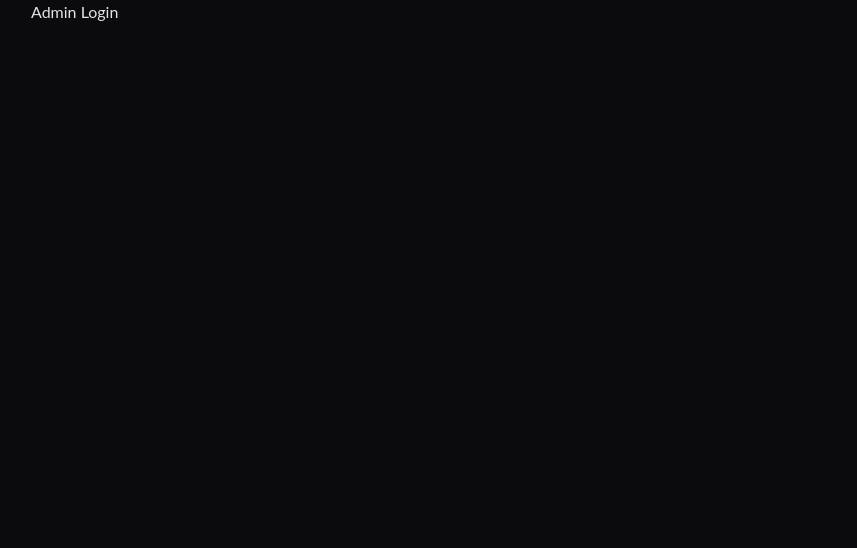
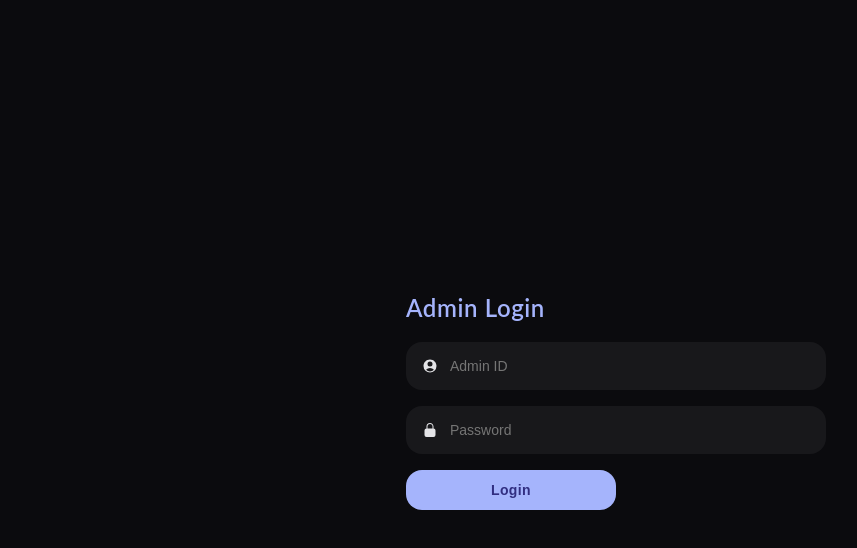
Before and after one commit to nyxfor13days/daVinci, a React (Vite) app: page /admin in a window 1280 px wide. Shown: the top 548 px of the page, without its empty margins (24-881 px from the left). Built offline with nearby package versions, Linux system fonts and the light colour scheme.

Commit message:
Created form for admin login

```diff
--- a/package.json
+++ b/package.json
@@ -13,7 +13,9 @@
     "axios": "^1.2.1",
     "react": "^18.2.0",
     "react-dom": "^18.2.0",
-    "react-router-dom": "^6.4.5"
+    "react-icons": "^4.7.1",
+    "react-router-dom": "^6.4.5",
+    "zustand": "^4.1.5"
   },
   "devDependencies": {
     "@types/react": "^18.0.26",
--- a/src/routes/Admin/Admin.css
+++ b/src/routes/Admin/Admin.css
@@ -0,0 +1,53 @@
+.login {
+  display: flex;
+  flex-direction: column;
+  justify-content: center;
+  align-items: center;
+  gap: 1rem;
+  width: 100%;
+  max-width: 420px;
+  min-height: 100vh;
+  margin: auto;
+}
+
+.login__title {
+  width: 100%;
+  text-align: left;
+  font-size: var(--fs-2xl);
+  font-weight: var(--fw-semibold);
+  letter-spacing: var(--ls-wide);
+  color: var(--colors-primary);
+}
+
+.login__form {
+  display: flex;
+  flex-direction: column;
+  gap: 1rem;
+  width: 100%;
+}
+
+.form__input {
+  display: flex;
+  align-items: center;
+  gap: 0.25rem;
+  padding: 0.5rem 1rem;
+  background: var(--colors-surface);
+  border-radius: 1rem;
+}
+
+.form__input .icon {
+  width: 1rem;
+  height: 1rem;
+}
+
+.form__button {
+  padding: 0.5rem 1.25rem;
+  width: 50%;
+  height: 2.5rem;
+  font-size: var(--fs-sm);
+  font-weight: var(--fw-semibold);
+  letter-spacing: var(--ls-wide);
+  background: var(--colors-primary);
+  color: var(--colors-on-primary);
+  border-radius: 1rem;
+}
--- a/src/routes/Admin/index.tsx
+++ b/src/routes/Admin/index.tsx
@@ -1,7 +1,29 @@
+import { HiUserCircle, HiLockClosed } from "react-icons/hi2";
 import "./Admin.css";
 
 const AdminLogin = () => {
-  return <div className="container">Admin Login</div>;
+  return (
+    <div className="container">
+      <section className="login">
+        <h1 className="login__title">Admin Login</h1>
+        <form className="login__form">
+          <label htmlFor="user-id" className="form__input">
+            <HiUserCircle className="icon" />
+            <input name="user-id" type="text" placeholder="Admin ID" />
+          </label>
+
+          <label htmlFor="password" className="form__input">
+            <HiLockClosed className="icon" />
+            <input name="password" type="password" placeholder="Password" />
+          </label>
+
+          <button type="submit" className="form__button">
+            Login
+          </button>
+        </form>
+      </section>
+    </div>
+  );
 };
 
 export default AdminLogin;
--- a/src/stylesheet/main.css
+++ b/src/stylesheet/main.css
@@ -16,10 +16,37 @@ body {
   line-height: var(--lh-normal);
 }
 
+h1,
+h2,
+h3,
+h4,
+h5,
+h6 {
+  font-weight: var(--fw-normal);
+  line-height: var(--lh-normal);
+}
+
 .container {
   width: 100%;
   margin: auto;
   padding: 0 15px;
+}
+
+.icon {
+  width: 1.25rem;
+  height: 1.25rem;
+  color: var(--colors-on-background);
+}
+
+input {
+  padding: 0.5rem;
+  font-size: var(--fs-sm);
+  background: transparent;
+  color: var(--colors-on-background);
+}
+
+button {
+  cursor: pointer;
 }
 
 @media screen and (min-width: 768px) {
```
Also changed, not shown: 1 other file (tests, documents, lock files or other folders).
